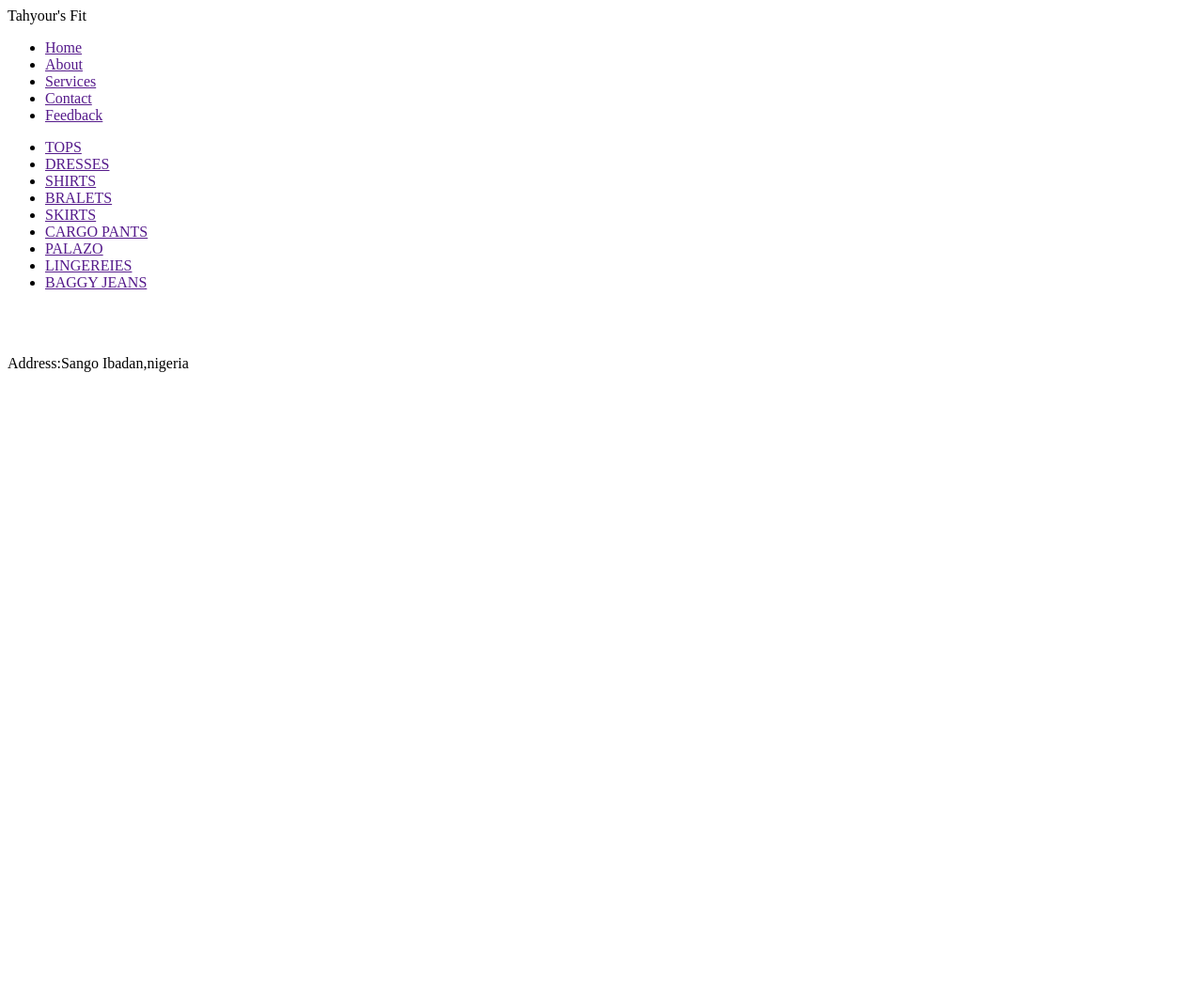
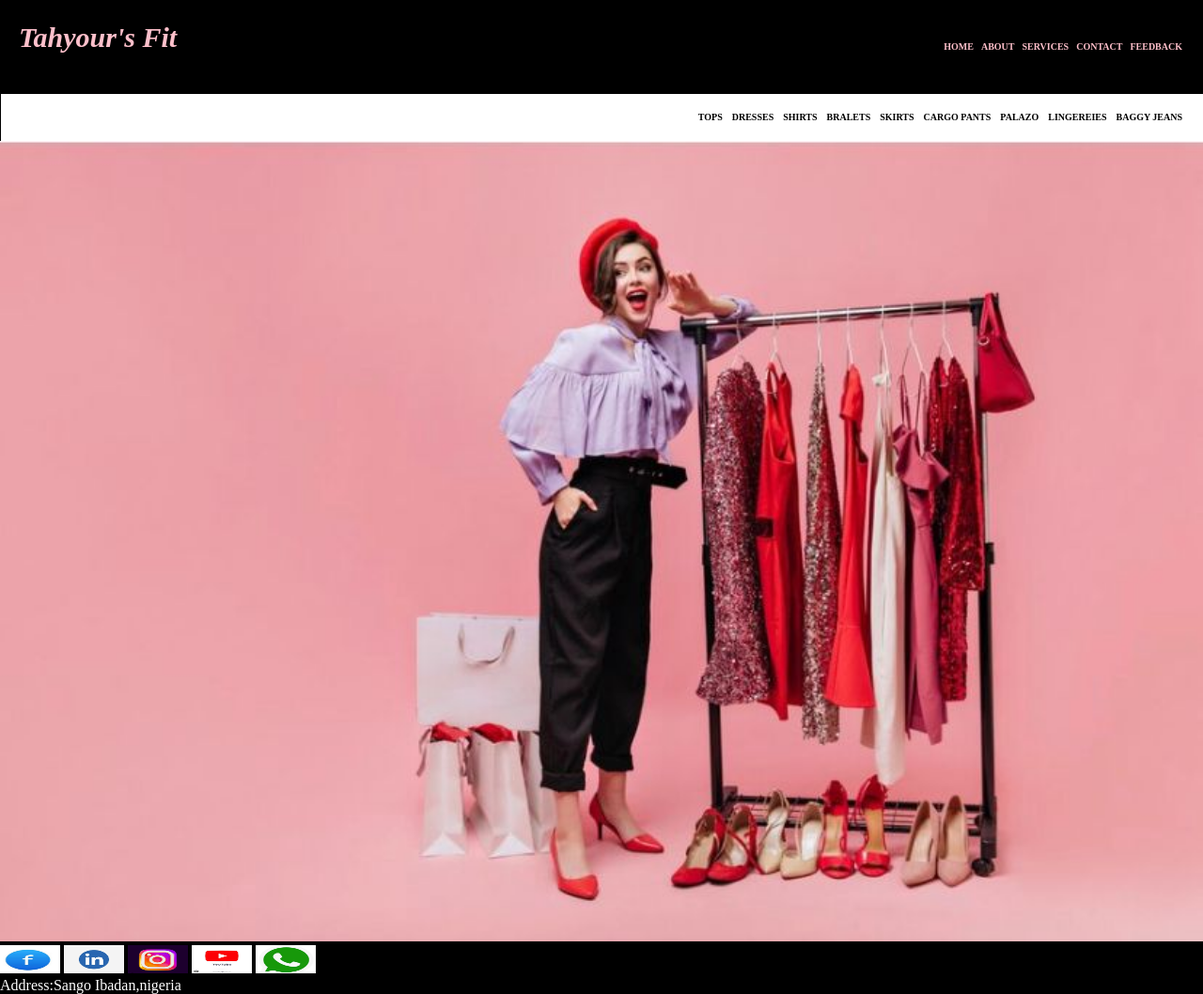
Before and after one commit to Oyetahyour/Tahyour-s-Fit, a plain HTML site: page index.html in a window 1280 px wide. Shown: the whole page at 94% size. Before the commit the page ends 800 px from the top, so only its background shows below. Drawn offline with Linux system fonts and the light colour scheme.

Commit message:
recent changes

```diff
--- a/index.html
+++ b/index.html
@@ -1,10 +1,62 @@
-<!DOCTYPE html>
+ <!DOCTYPE html>
 <html lang="en">
 <head>
     <meta charset="UTF-8">
     <meta name="viewport" content="width=device-width, initial-scale=1.0">
     <title>Tahyou's Fit</title>
-    <link rel="stylesheet" href="style.css">
+    <style>
+    *{margin: 0;padding: 0;text-decoration: none;
+        box-sizing: border-box;list-style: none;}
+        body{font-family:montserrat
+          ;}
+            nav{background: black;
+            height: 100px;
+        width: 100%;}
+        label.logo{font-weight: bold;
+        color:pink;
+        font-style: italic;
+    font-size: 30px;
+    padding-top: 10px;
+    padding-right: 90px;
+    padding-bottom: 10px;
+    padding-left: 20px;
+    line-height: 80px;}
+        nav ul{float: right;
+            margin-right: 20px;
+        }
+            nav ul li {display: inline-block;
+            line-height: 100px;
+        margin: 0 2px;
+        color:pink;
+    font-weight: bold;
+    font-size:10px;}
+    nav ul li a {color: pink;
+        text-transform: uppercase;}
+    a:hover{color:white;
+    color: white;transition: .5s;
+    }
+    nav#container {background-color: white;
+    margin: 0 1px;height: 50px;
+    }
+    #container a:hover{color: pink;}
+    nav#container ul li{line-height: 50px;}
+    nav#container a { color: black;
+        margin: 0 1px;
+    }
+    body{background-color: black;}
+    img{width: 100%;
+    }
+    #down{color: white;}
+    #down img{height: 30px;
+        width: 5%;
+
+    }
+
+    #down a{
+    place-items: center;}
+
+</style>
+
 </head>
 
 <body>
--- /dev/null
+++ b/style.css
@@ -0,0 +1,49 @@
+*{margin: 0;padding: 0;text-decoration: none;
+    box-sizing: border-box;list-style: none;}
+    body{font-family:montserrat
+      ;}
+        nav{background: black;
+        height: 100px;
+    width: 100%;}
+    label.logo{font-weight: bold;
+    color:pink;
+    font-style: italic;
+font-size: 30px;
+padding-top: 10px;
+padding-right: 90px;
+padding-bottom: 10px;
+padding-left: 20px;
+line-height: 80px;}
+    nav ul{float: right;
+        margin-right: 20px;
+    }
+        nav ul li {display: inline-block;
+        line-height: 100px;
+    margin: 0 2px;
+    color:pink;
+font-weight: bold;
+font-size:10px;}
+nav ul li a {color: pink;
+    text-transform: uppercase;}
+a:hover{color:white;
+color: white;transition: .5s;
+}
+nav#container {background-color: white;
+margin: 0 1px;height: 50px;
+}
+#container a:hover{color: pink;}
+nav#container ul li{line-height: 50px;}
+nav#container a { color: black;
+    margin: 0 1px;
+}
+body{background-color: black;}
+img{width: 100%;
+}
+#down{color: white;}
+#down img{height: 30px;
+    width: 5%;
+
+}
+
+#down a{
+place-items: center;}
```
Also changed, not shown: images/facebook logo.jpg (added), images/instagramlogo.jpg (added), images/linkedlnlogo.jpg (added), images/main2.jpg (added), images/myimage.jpg (added), images/whatsapplogo.jpg (added), images/youtubelogo.jpg (added), main image.jpg (added).
